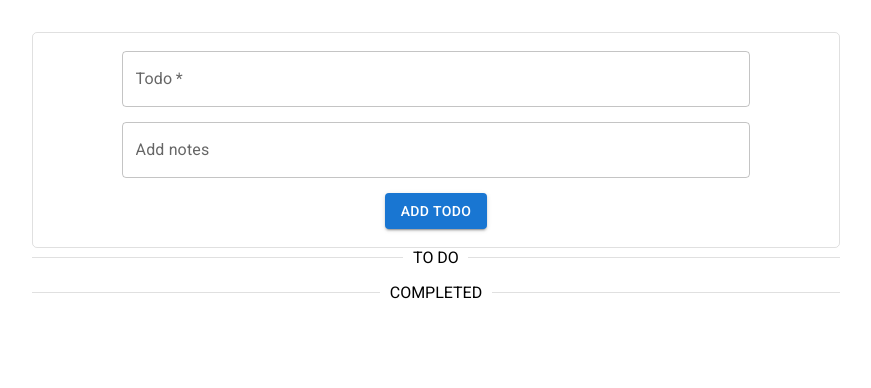
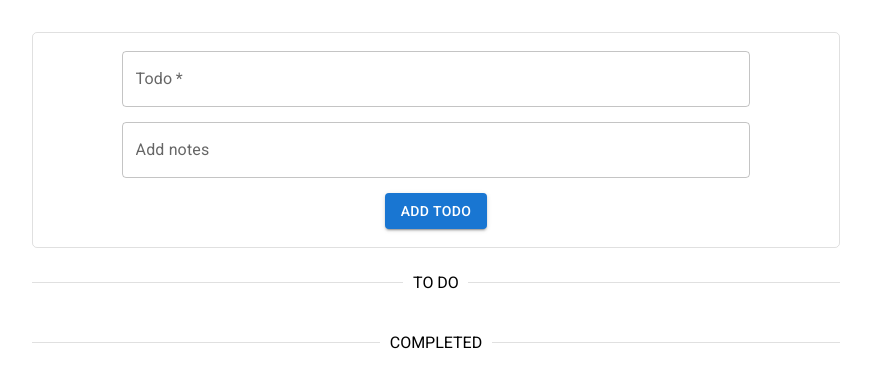
Before and after one commit to BUsuper/todo-project, a React (Vite) app: page / in a window 1280 px wide. Shown: the top 388 px of the page, without its empty margins (408-1279 px from the left). Built offline with nearby package versions, Linux system fonts and the light colour scheme.

Commit message:
Wrap TodoList content into a Box and add margins to it

```diff
--- a/src/components/TodosList/TodosList.jsx
+++ b/src/components/TodosList/TodosList.jsx
@@ -1,4 +1,4 @@
-import { Divider, List } from '@mui/material/';
+import { Box, Divider, List } from '@mui/material/';
 import { useSelector } from 'react-redux';
 import { makeSelectTodos } from '../../features/todosSlice'
 import { TodoItem } from '../../components';
@@ -10,7 +10,8 @@ export function TodosList ({ completed = false }) {
 
     const todos = useSelector(selectTodos);
 
-    return (<>
+    return (
+        <Box sx={{margin: "25px auto"}}>
             <Divider>{completed ? "COMPLETED" : "TO DO"}</Divider>
             <List>
                 {
@@ -19,5 +20,6 @@ export function TodosList ({ completed = false }) {
                     ))
                 }
             </List>
-    </>);
+        </Box>
+    );
 }
```
Lines whose indentation alone changed are shown as unchanged.
